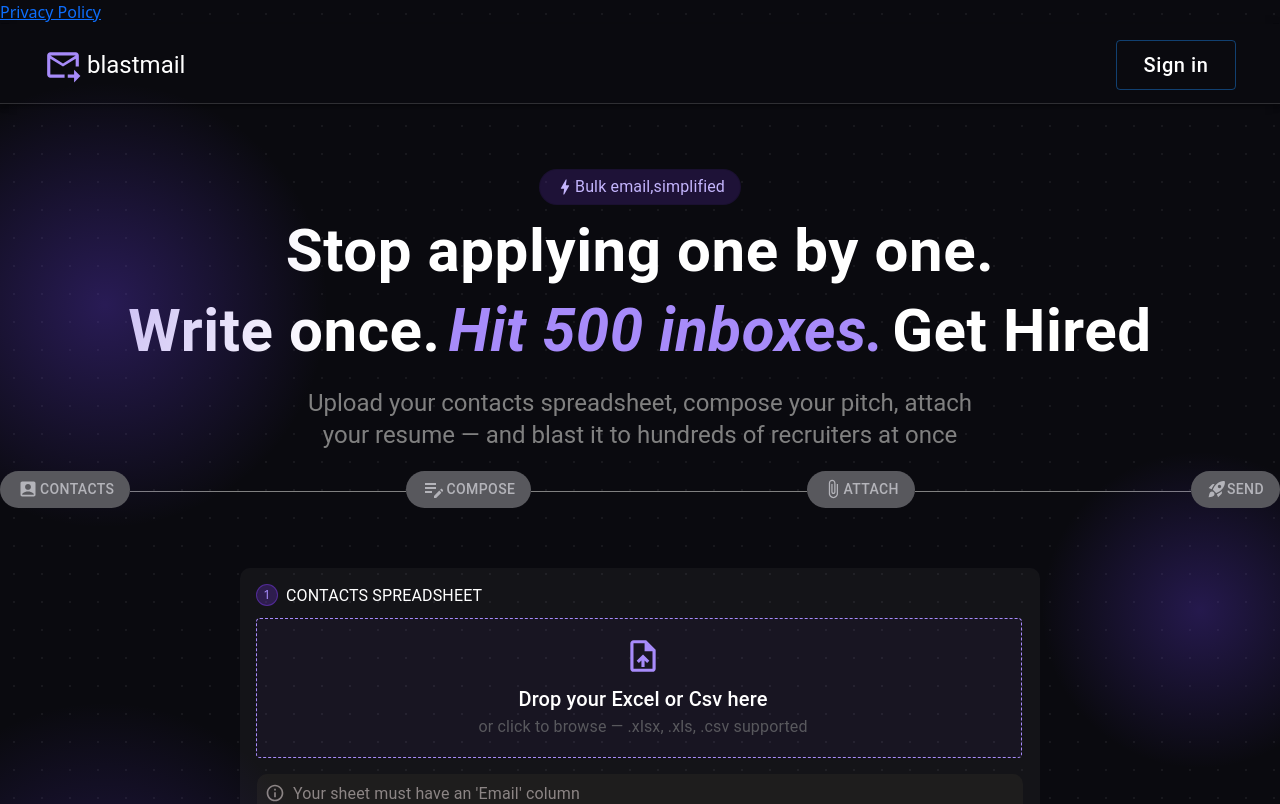
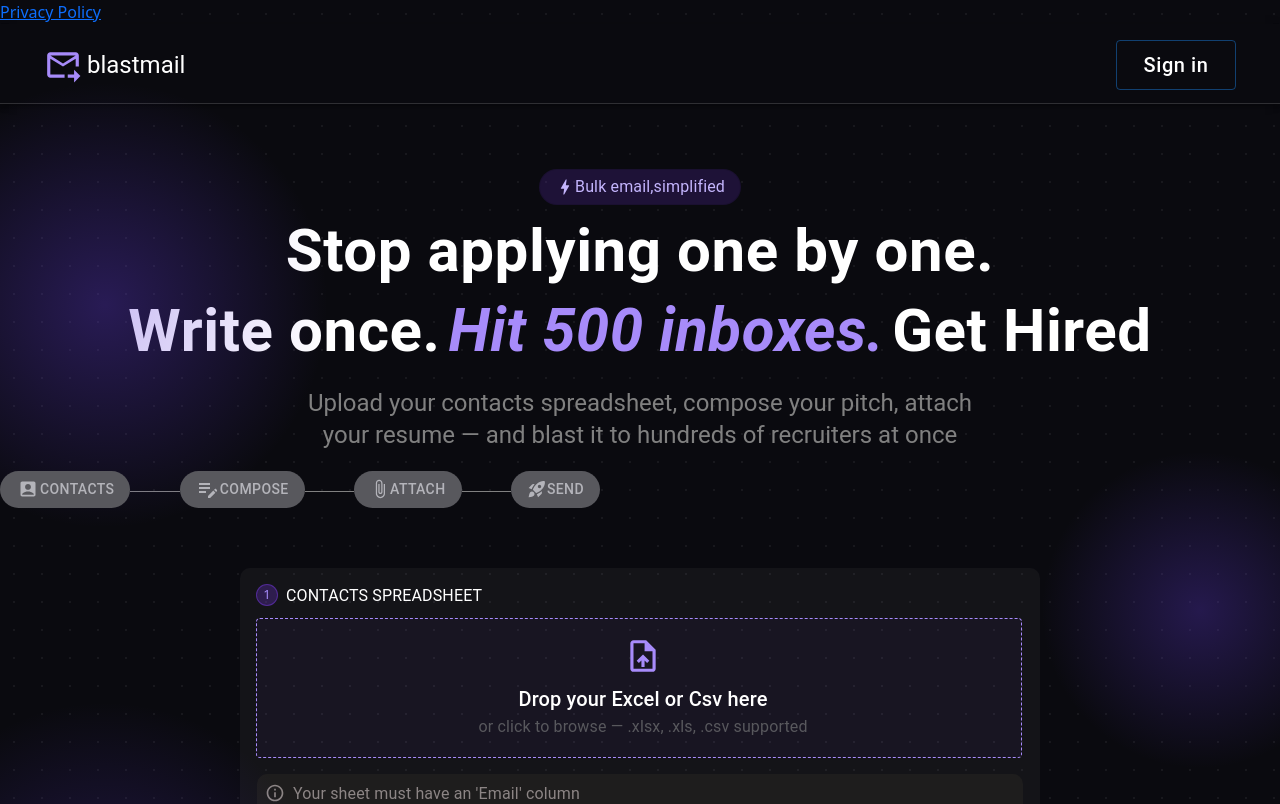
Before and after one commit to vidhilohia16/Bulkmails, a React (Vite) app in the folder vite-project/: page / in a window 1280 px wide. Shown: the top 804 px of the page. Built offline with nearby package versions, Linux system fonts and the light colour scheme.

Commit message:
mobile responsive

```diff
--- a/vite-project/src/ButtonAppBar.jsx
+++ b/vite-project/src/ButtonAppBar.jsx
@@ -65,7 +65,7 @@ useEffect(() => {
       }}>
         <Toolbar>
           <ForwardToInboxOutlinedIcon  sx={{color:"#a78bfa",mt:2,ml: { xs: 0, md: "20px" },fontSize:"38px"}}></ForwardToInboxOutlinedIcon>
-          <Typography variant="h5" sx={{textTransform:"none",mt:2,ml: { xs: 0, md: "5px" }}}>blastmail </Typography>
+          <Typography variant="h5" sx={{textTransform:"none",mt:2,ml: { xs: "2px", md: "5px" }}}>blastmail </Typography>
 
 <Box sx={{ flexGrow: 1, display: "flex", justifyContent: "center", mt: "13px" }}>
   {alertType === "signup" && (
--- a/vite-project/src/FakeButtons.jsx
+++ b/vite-project/src/FakeButtons.jsx
@@ -10,7 +10,7 @@ import AttachFileOutlinedIcon from '@mui/icons-material/AttachFileOutlined';
 
 export default function FakeButtons(){
     return (
-        <Box sx={{display:"flex",justifyContent:"space-between",mt:"20px",gap:"0px",width:"100%"}}>
+        <Box sx={{display:"flex",justifyContent:"space-between",mt:"20px",gap:"0px",width:"100%",maxWidth:"600px"}}>
 
         <Button variant="contained" disabled sx={{borderRadius: "999px","&.Mui-disabled": {
             backgroundColor: "#58585d",
```
